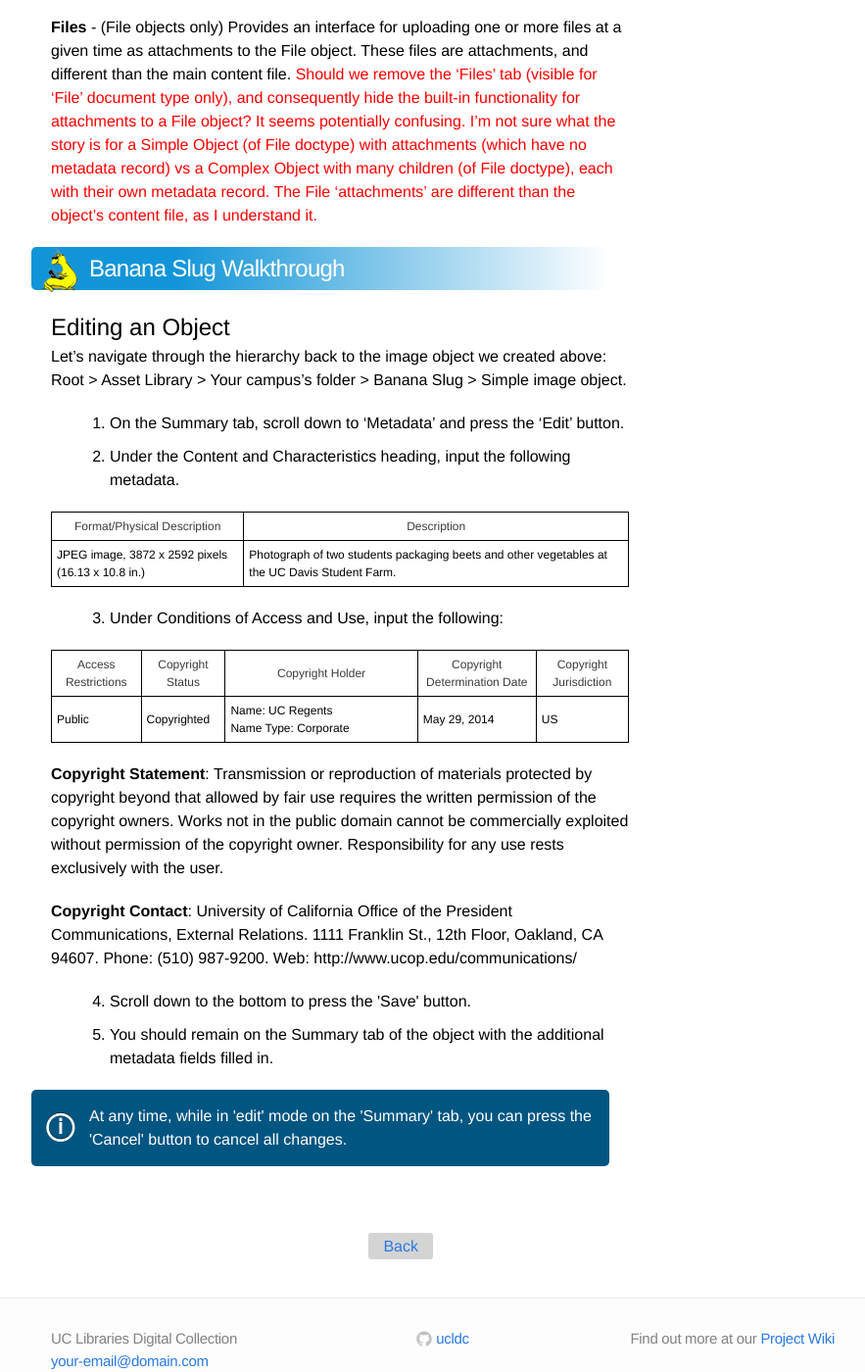
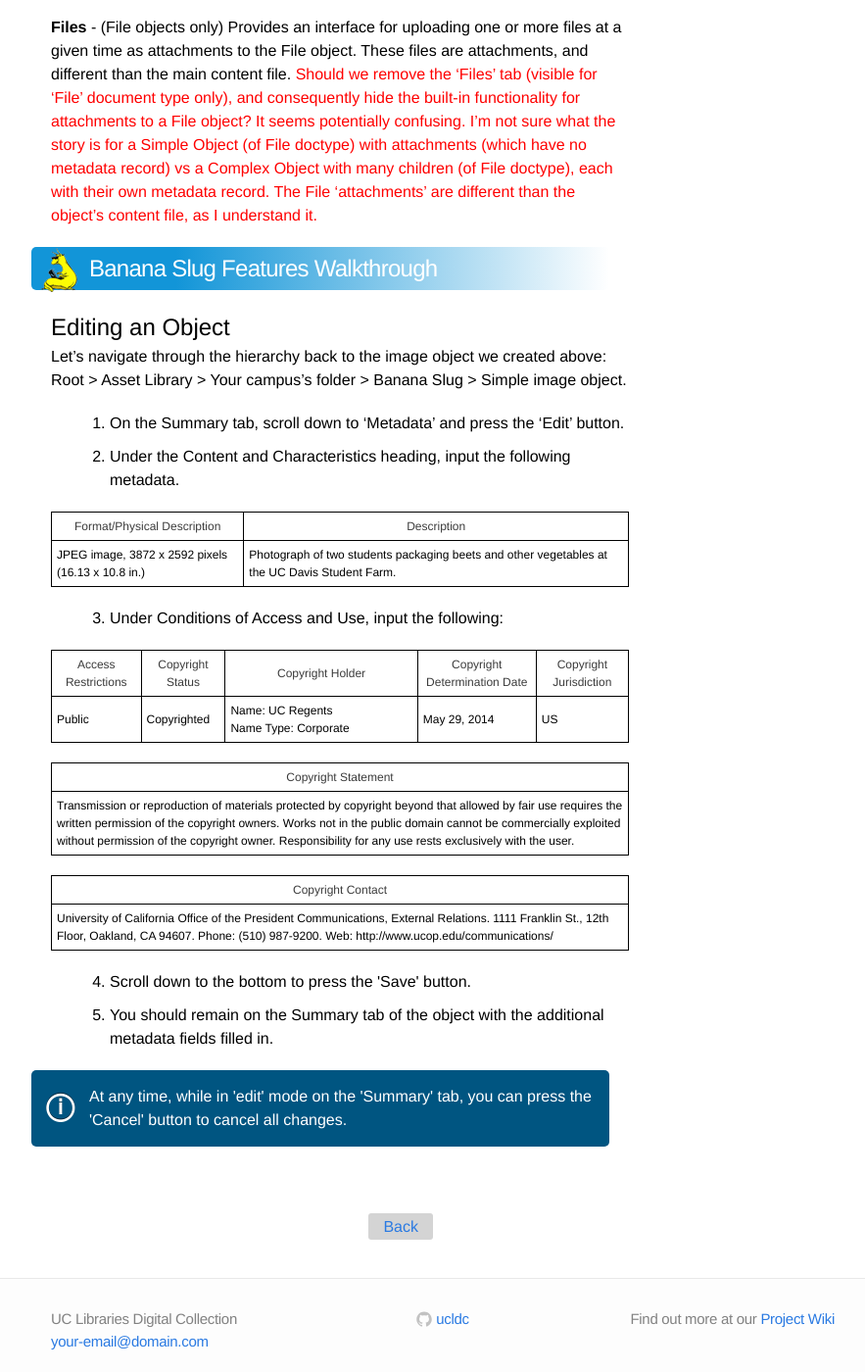
Before and after one commit to ucldc/ucldc-docs, a Jekyll site: the page built from docs/dams/edit-objects.md, in a window 1280 px wide and 1400 px high, scrolled down 1348 px. Shown: the whole window at 98% size, without its empty margins (188-1071 px from the left). Built offline with Jekyll 4.4.1, drawn with Linux system fonts in a browser that asks for light colours; nearby versions of some CDN libraries.

Commit message:
Put all metadata in table format

```diff
--- a/docs/dams/edit-objects.md
+++ b/docs/dams/edit-objects.md
@@ -28,7 +28,7 @@
 
 **Files** - (File objects only) Provides an interface for uploading one or more files at a given time as attachments to the File object. These files are attachments, and different than the main content file. <span style="color: red">Should we remove the 'Files' tab (visible for 'File' document type only), and consequently hide the built-in functionality for attachments to a File object? It seems potentially confusing. I'm not sure what the story is for a Simple Object (of File doctype) with attachments (which have no metadata record) vs a Complex Object with many children (of File doctype), each with their own metadata record. The File 'attachments' are different than the object's content file, as I understand it. </span>
 
-<div class="walkthrough">Banana Slug Walkthrough</div>
+<div class="walkthrough">Banana Slug Features Walkthrough</div>
 
 ## Editing an Object
 
@@ -74,9 +74,27 @@
   </tr>
 </table>
 
-**Copyright Statement**: Transmission or reproduction of materials protected by copyright beyond that allowed by fair use requires the written permission of the copyright owners. Works not in the public domain cannot be commercially exploited without permission of the copyright owner. Responsibility for any use rests exclusively with the user.
+<table>
+  <thead>
+    <th>Copyright Statement</th>
+  </thead>
+  <tr>
+    <td>
+      Transmission or reproduction of materials protected by copyright beyond that allowed by fair use requires the written permission of the copyright owners. Works not in the public domain cannot be commercially exploited without permission of the copyright owner. Responsibility for any use rests exclusively with the user.
+    </td>
+  </tr>
+</table>
 
-**Copyright Contact**: University of California Office of the President Communications, External Relations. 1111 Franklin St., 12th Floor, Oakland, CA 94607. Phone: (510) 987-9200. Web: http://www.ucop.edu/communications/
+<table>
+  <thead>
+    <th>Copyright Contact</th>
+  </thead>
+  <tr>
+    <td>
+      University of California Office of the President Communications, External Relations. 1111 Franklin St., 12th Floor, Oakland, CA 94607. Phone: (510) 987-9200. Web: http://www.ucop.edu/communications/
+    </td>
+  </tr>
+</table>
 
 <ol start="4">
   <li>Scroll down to the bottom to press the 'Save' button.</li>
```
